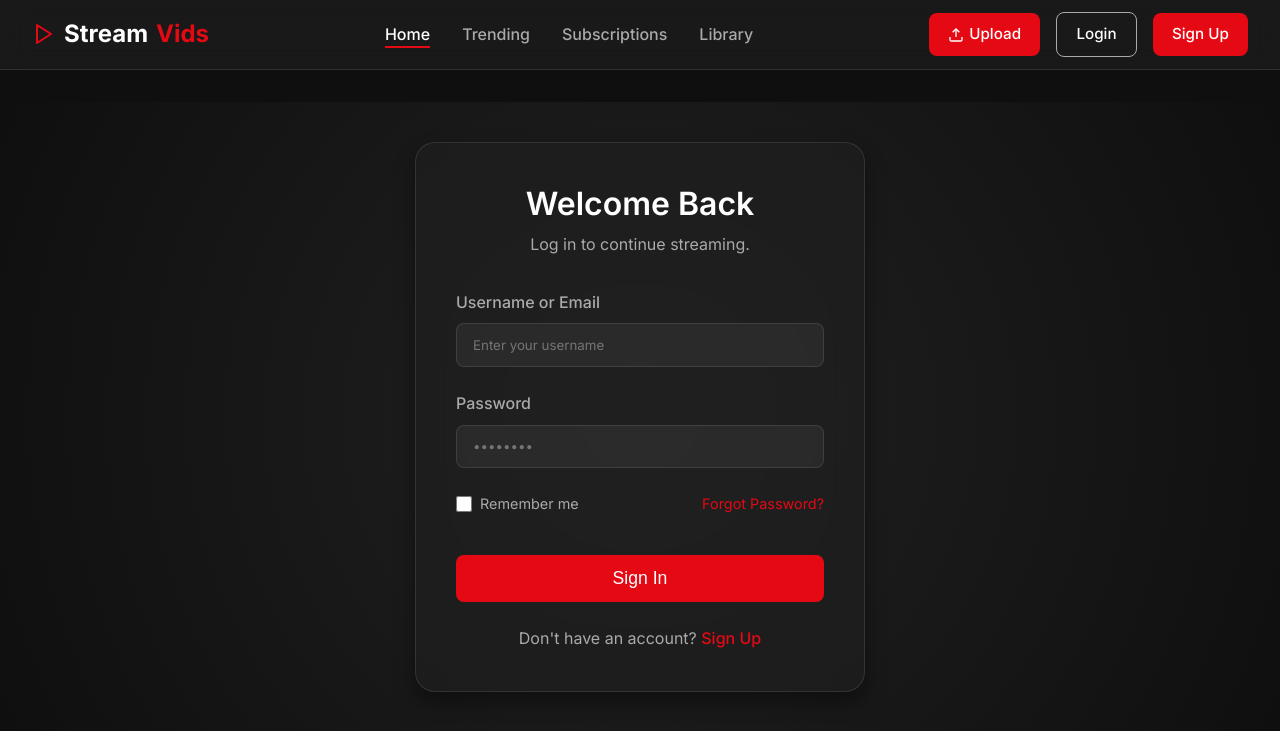
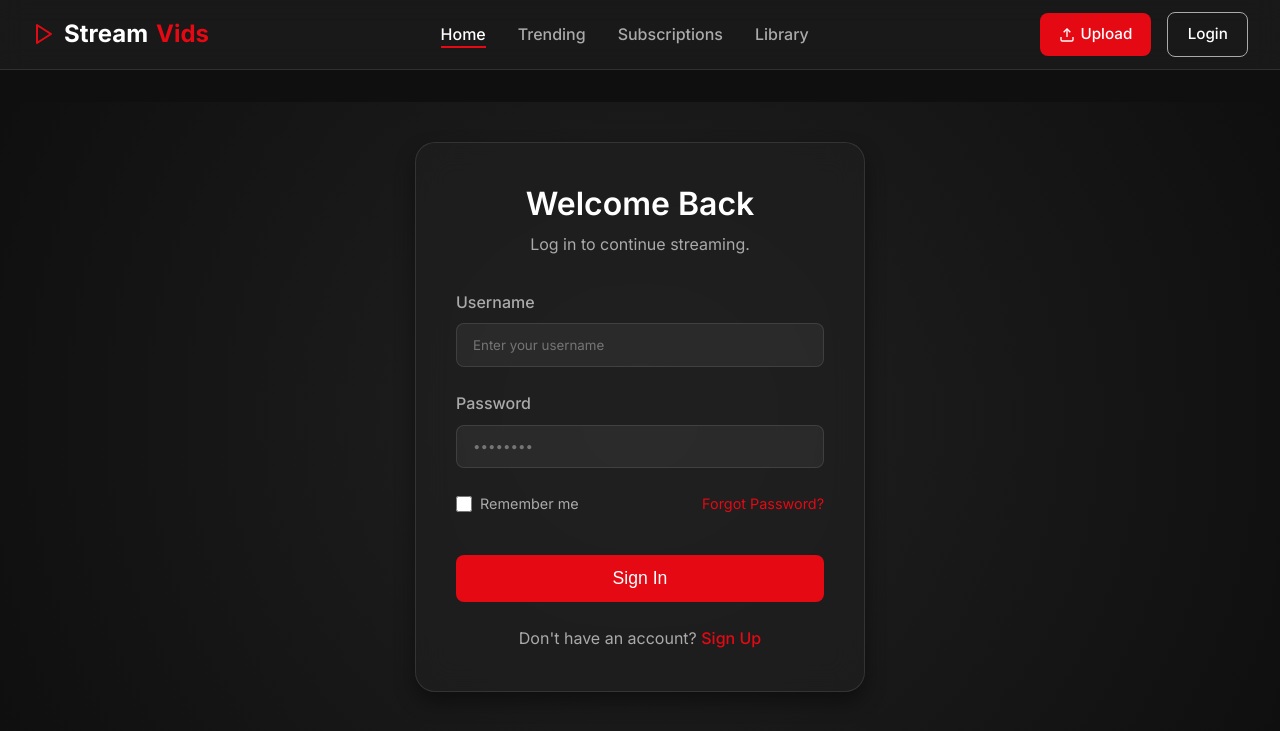
Before and after one commit to boyamounika9/Video_Hosting_Platform, a Django app: page /login/ in a window 1280 px wide. Shown: the top 731 px of the page. Run offline with Django 5.2, Linux system fonts and the light colour scheme.

Commit message:
add : adding login and logout functionality

```diff
--- a/project/loginandregister/urls.py
+++ b/project/loginandregister/urls.py
@@ -5,6 +5,7 @@ urlpatterns = [
     path('', views.home, name='home'),
     path('register/', views.register, name='register'),
     path('login/', views.login_view, name='login'),
+    path('logout/', views.logout_view, name='logout'),
     path('playback/', views.playback, name='playback'),
     path('profile/', views.profile, name='profile'),
     path('upload/', views.upload, name='upload'),
--- a/project/loginandregister/views.py
+++ b/project/loginandregister/views.py
@@ -46,7 +46,7 @@ def register(request):
     return render(request, 'register.html')
 
 
-def login_page(request):
+def login_view(request):
     if request.method=="POST":
         username=request.POST.get('username')
         password=request.POST.get('password')
@@ -57,3 +57,7 @@ def login_page(request):
         else:
             return redirect('register')
     return render(request,'login.html')
+
+def logout_view(request):
+    logout(request)
+    return redirect('login')
--- a/project/templates/base.html
+++ b/project/templates/base.html
@@ -39,7 +39,7 @@
                 <a href="{% url 'logout' %}" class="btn btn-outline">Logout</a>
                 {% else %}
                 <a href="{% url 'login' %}" class="btn btn-outline">Login</a>
-                <a href="{% url 'register' %}" class="btn btn-primary">Sign Up</a>
+                {% comment %} <a href="{% url 'register' %}" class="btn btn-primary">Sign Up</a> {% endcomment %}
                 {% endif %}
             </div>
 
--- a/project/templates/login.html
+++ b/project/templates/login.html
@@ -11,11 +11,11 @@
             <p class="auth-subtitle">Log in to continue streaming.</p>
         </div>
 
-        <form method="POST" action="">
+        <form method="POST" >
             {% csrf_token %}
 
             <div class="form-group">
-                <label for="username" class="form-label">Username or Email</label>
+                <label for="username" class="form-label">Username </label>
                 <input type="text" id="username" name="username" class="form-control" placeholder="Enter your username" required>
             </div>
 
```
